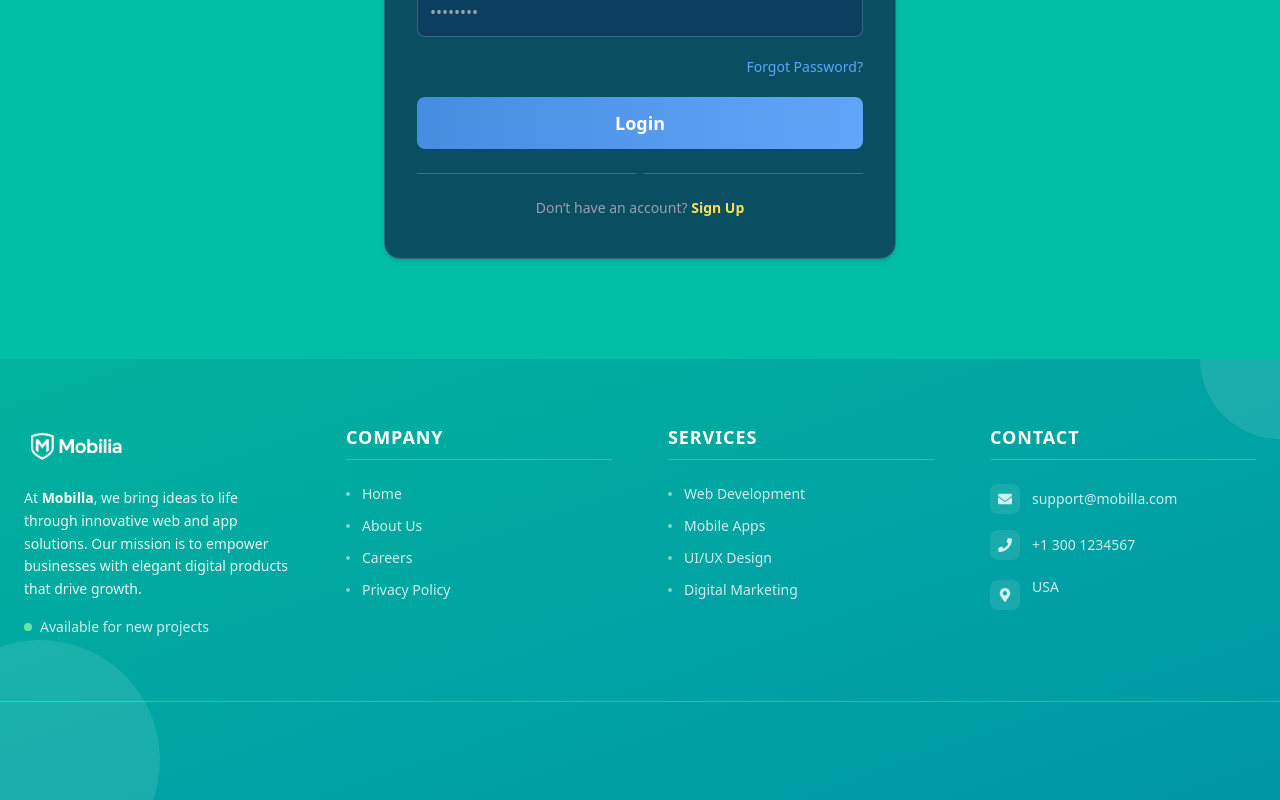
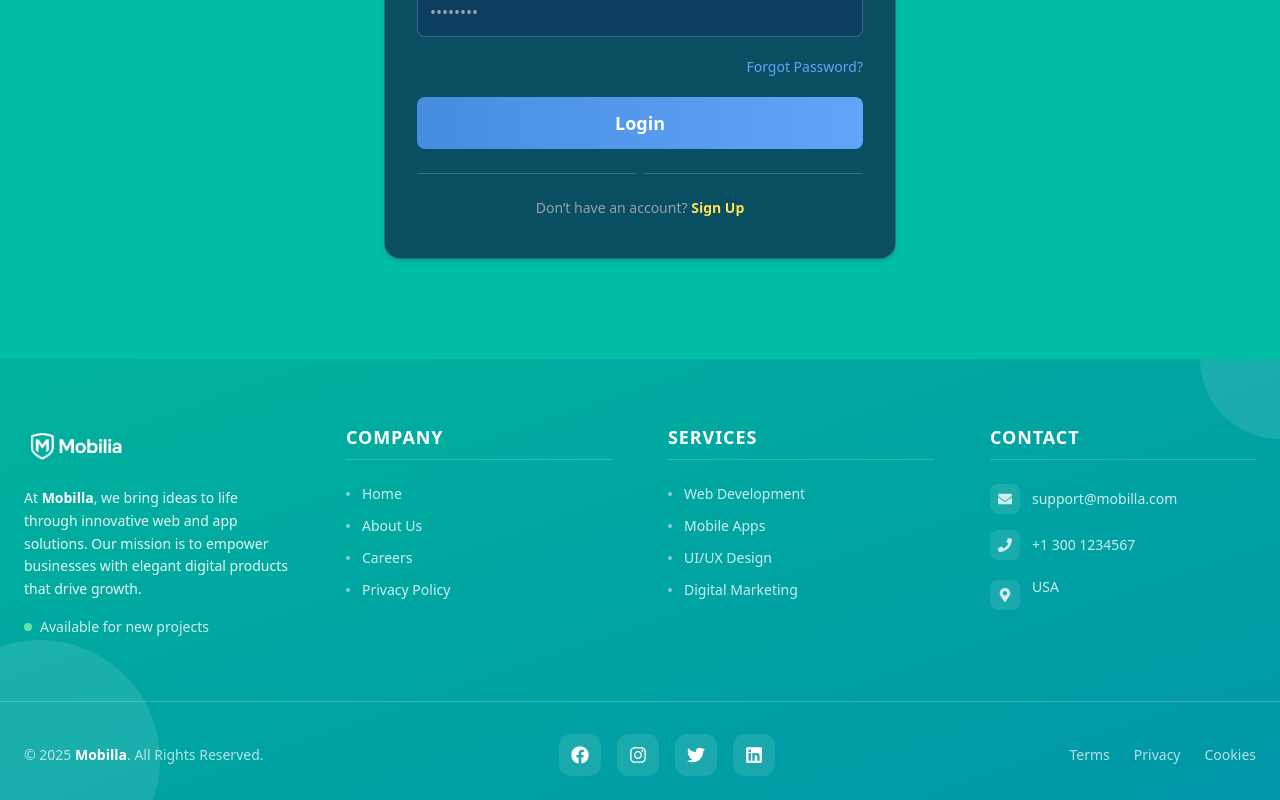
Before and after one commit to fakharabbasbhatti/Mobilia-Consulting-, a React (Vite) app: page /login in a window 1280 px wide. Shown: the part 444-1244 px from the top of the page. Built offline with nearby package versions, Linux system fonts and the light colour scheme.

Commit message:
footer set code

```diff
--- a/src/component/about/ApproachSection.jsx
+++ b/src/component/about/ApproachSection.jsx
@@ -50,7 +50,7 @@ const ApproachSection = () => {
           data-aos="fade-up"
           data-aos-delay="100"
         >
-          Wessss blend human expertise with predictive analytics, ensuring our methodology delivers **transparent, rapid, and measurable outcomes** that redefine your financial efficiency.
+          We blend human expertise with predictive analytics, ensuring our methodology delivers **transparent, rapid, and measurable outcomes** that redefine your financial efficiency.
         </p>
 
         {/* Approach Cards Grid - Fully Responsive */}
--- a/src/component/comman/Footer.jsx
+++ b/src/component/comman/Footer.jsx
@@ -1,7 +1,16 @@
 import React, { useEffect } from "react";
 import AOS from "aos";
 import "aos/dist/aos.css";
-import { FaFacebook, FaInstagram, FaTwitter, FaLinkedin, FaEnvelope, FaPhone, FaMapMarkerAlt } from "react-icons/fa";
+import { motion } from "framer-motion";
+import {
+  FaFacebook,
+  FaInstagram,
+  FaTwitter,
+  FaLinkedin,
+  FaEnvelope,
+  FaPhone,
+  FaMapMarkerAlt,
+} from "react-icons/fa";
 import logo from "../../assets/Images/logomob.png";
 
 const Footer = () => {
@@ -15,21 +24,21 @@ const Footer = () => {
     { name: "Home", href: "/" },
     { name: "About Us", href: "/about" },
     { name: "Careers", href: "/careers" },
-    { name: "Privacy Policy", href: "/privacy" }
+    { name: "Privacy Policy", href: "/privacy" },
   ];
 
   const services = [
     { name: "Web Development", href: "/services/web" },
     { name: "Mobile Apps", href: "/services/mobile" },
     { name: "UI/UX Design", href: "/services/design" },
-    { name: "Digital Marketing", href: "/services/marketing" }
+    { name: "Digital Marketing", href: "/services/marketing" },
   ];
 
   const socialLinks = [
     { icon: FaFacebook, href: "https://facebook.com/mobilla", label: "Facebook" },
     { icon: FaInstagram, href: "https://instagram.com/mobilla", label: "Instagram" },
     { icon: FaTwitter, href: "https://twitter.com/mobilla", label: "Twitter" },
-    { icon: FaLinkedin, href: "https://linkedin.com/company/mobilla", label: "LinkedIn" }
+    { icon: FaLinkedin, href: "https://linkedin.com/company/mobilla", label: "LinkedIn" },
   ];
 
   return (
@@ -125,7 +134,7 @@ const Footer = () => {
               <div className="p-2 bg-white/10 rounded-lg mt-1">
                 <FaMapMarkerAlt className="text-sm" />
               </div>
-              <span className="text-sm leading-relaxed">USA </span>
+              <span className="text-sm leading-relaxed">USA</span>
             </div>
           </div>
         </div>
@@ -134,18 +143,24 @@ const Footer = () => {
       {/* Bottom Section */}
       <div className="relative border-t border-white/20 pt-8 pb-6">
         <div className="max-w-7xl mx-auto px-6">
-          <div
-            className="flex flex-col md:flex-row justify-between items-center space-y-4 md:space-y-0"
-            data-aos="fade-up"
-            data-aos-delay="600"
-          >
+          <div className="flex flex-col md:flex-row justify-between items-center space-y-4 md:space-y-0">
             {/* Copyright */}
-            <div className="text-white/70 text-sm text-center md:text-left">
+            <motion.div
+              initial={{ opacity: 0, x: -50 }}
+              animate={{ opacity: 1, x: 0 }}
+              transition={{ duration: 0.8, ease: "easeOut" }}
+              className="text-white/70 text-sm text-center md:text-left"
+            >
               © {currentYear} <span className="font-semibold text-white">Mobilla</span>. All Rights Reserved.
-            </div>
+            </motion.div>
 
             {/* Social Media Icons */}
-            <div className="flex space-x-4">
+            <motion.div
+              initial={{ opacity: 0, y: 40 }}
+              animate={{ opacity: 1, y: 0 }}
+              transition={{ duration: 0.8, delay: 0.2, ease: "easeOut" }}
+              className="flex space-x-4"
+            >
               {socialLinks.map((social, index) => (
                 <a
                   key={index}
@@ -158,10 +173,15 @@ const Footer = () => {
                   <social.icon className="text-lg text-white group-hover:text-white/90" />
                 </a>
               ))}
-            </div>
+            </motion.div>
 
             {/* Additional Links */}
-            <div className="flex space-x-6 text-white/70 text-sm">
+            <motion.div
+              initial={{ opacity: 0, x: 50 }}
+              animate={{ opacity: 1, x: 0 }}
+              transition={{ duration: 0.8, delay: 0.4, ease: "easeOut" }}
+              className="flex space-x-6 text-white/70 text-sm"
+            >
               <a href="/terms" className="hover:text-white transition-colors duration-300">
                 Terms
               </a>
@@ -171,7 +191,7 @@ const Footer = () => {
               <a href="/cookies" className="hover:text-white transition-colors duration-300">
                 Cookies
               </a>
-            </div>
+            </motion.div>
           </div>
         </div>
       </div>
--- a/src/component/comman/Login.jsx
+++ b/src/component/comman/Login.jsx
@@ -1,4 +1,5 @@
 import React, { useEffect } from "react";
+import { Link } from "react-router-dom";
 import AOS from "aos";
 import "aos/dist/aos.css";
 import { UserRound } from "lucide-react";
@@ -127,12 +128,11 @@ const Login = () => {
           className="text-gray-400 text-center text-sm mt-6"
         >
           Don’t have an account?{" "}
-          <a
-            href="#"
-            className="text-[#ffde59] font-semibold hover:text-white transition-all"
+          <Link to="/signup"
+           className="text-[#ffde59] font-semibold hover:text-white hover:underline transition-all"
           >
             Sign Up
-          </a>
+          </Link>
         </p>
       </div>
     </section>
--- a/src/component/comman/SignUp.jsx
+++ b/src/component/comman/SignUp.jsx
@@ -1,4 +1,5 @@
 import React, { useEffect } from "react";
+import { Link } from "react-router-dom";
 import AOS from "aos";
 import "aos/dist/aos.css";
 import { UserPlus } from "lucide-react";
@@ -136,12 +137,11 @@ const Signup = () => {
           className="text-gray-400 text-center text-sm mt-6"
         >
           Already have an account?{" "}
-          <a
-            href="#"
-            className="text-[#ffde59] font-semibold hover:text-white transition-all"
+          <Link to="/login"
+            className="text-[#ffde59] font-semibold hover:text-white hover:underline transition-all"
           >
             Login
-          </a>
+          </Link>
         </p>
       </div>
     </section>
```
